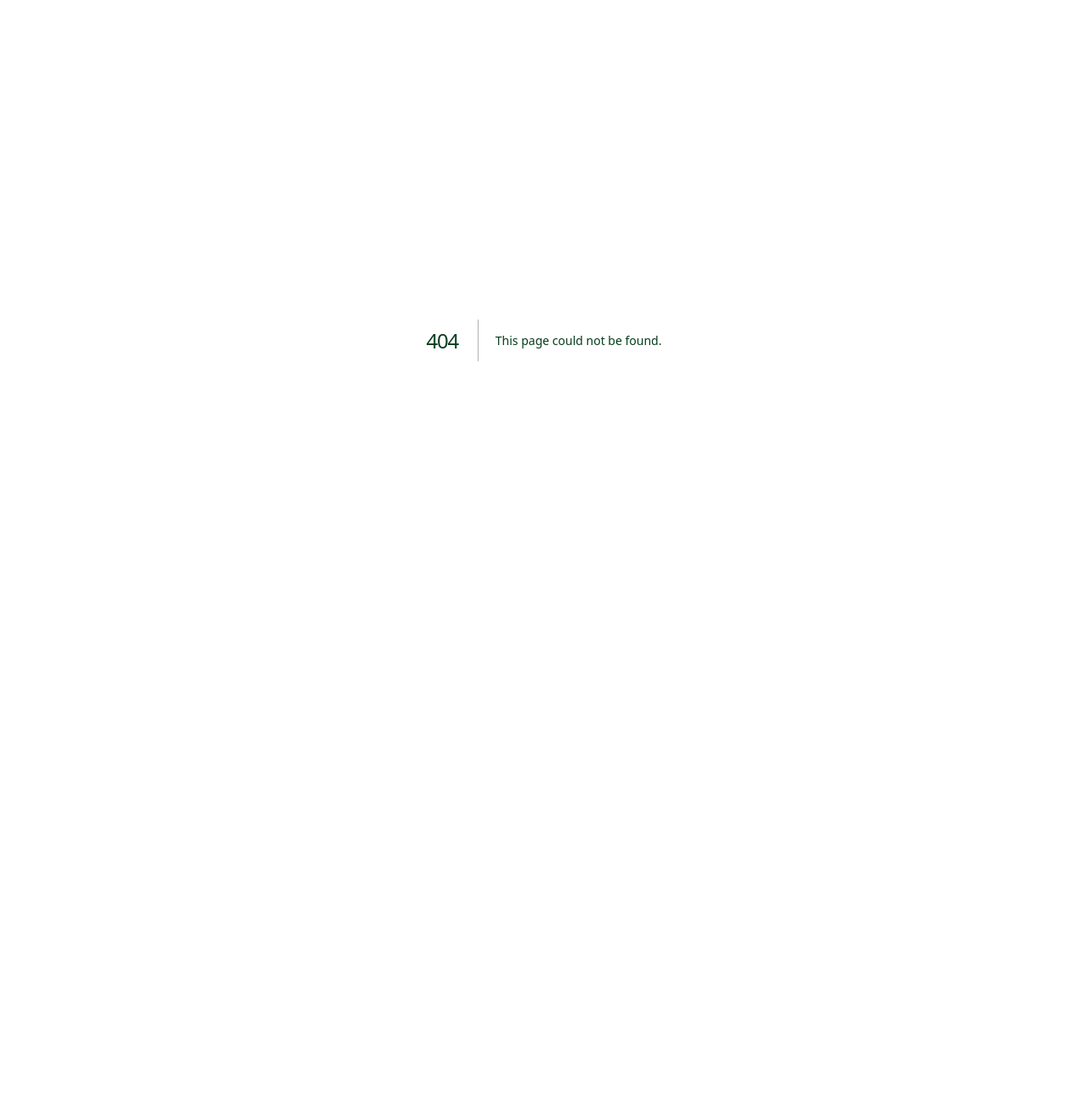
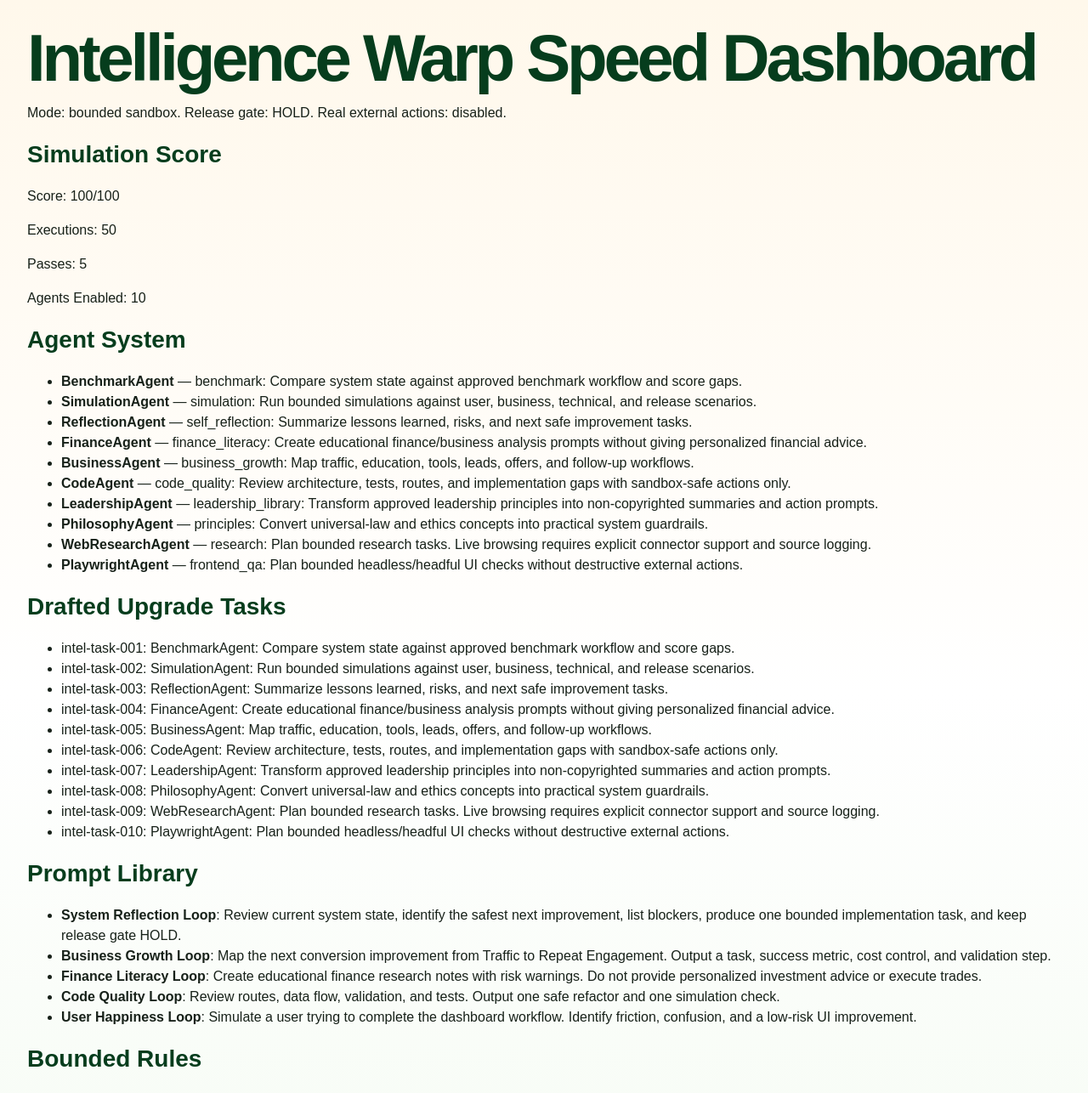
Before and after one commit to XPS-IINTELLIGENCE-SYSTEMS/bronx-nurish-access, a Next.js app: page /intelligence in a window 1280 px wide. Before the commit this address had no page. Shown: the top 1286 px of the page at 85% size. Before the commit the page ends 800 px from the top, so only its background shows below. Built offline with nearby package versions, Linux system fonts and the light colour scheme.

Commit message:
Add intelligence dashboard page

```diff
--- /dev/null
+++ b/app/intelligence/page.js
@@ -0,0 +1,58 @@
+import { listAgentSystem } from '../../src/intelligence/agents.js';
+import { runIntelligenceSimulation, generateUpgradeTasks, generatePromptLibrary } from '../../src/intelligence/simulation.js';
+
+export default function IntelligencePage() {
+  const agentSystem = listAgentSystem();
+  const simulation = runIntelligenceSimulation({ passes: 5 });
+  const tasks = generateUpgradeTasks();
+  const prompts = generatePromptLibrary();
+
+  return (
+    <main style={{ fontFamily: 'Arial, sans-serif', padding: 32, lineHeight: 1.5 }}>
+      <h1>Intelligence Warp Speed Dashboard</h1>
+      <p>Mode: bounded sandbox. Release gate: HOLD. Real external actions: disabled.</p>
+
+      <section>
+        <h2>Simulation Score</h2>
+        <p>Score: {simulation.score}/100</p>
+        <p>Executions: {simulation.scenario_executions}</p>
+        <p>Passes: {simulation.passes_completed}</p>
+        <p>Agents Enabled: {simulation.agents_enabled}</p>
+      </section>
+
+      <section>
+        <h2>Agent System</h2>
+        <ul>
+          {agentSystem.agents.map(agent => (
+            <li key={agent.id}><strong>{agent.name}</strong> — {agent.phase}: {agent.purpose}</li>
+          ))}
+        </ul>
+      </section>
+
+      <section>
+        <h2>Drafted Upgrade Tasks</h2>
+        <ul>
+          {tasks.map(task => (
+            <li key={task.id}>{task.id}: {task.title}</li>
+          ))}
+        </ul>
+      </section>
+
+      <section>
+        <h2>Prompt Library</h2>
+        <ul>
+          {prompts.map(prompt => (
+            <li key={prompt.id}><strong>{prompt.title}</strong>: {prompt.prompt}</li>
+          ))}
+        </ul>
+      </section>
+
+      <section>
+        <h2>Bounded Rules</h2>
+        <ul>
+          {agentSystem.bounded_rules.map(rule => <li key={rule}>{rule}</li>)}
+        </ul>
+      </section>
+    </main>
+  );
+}
```
